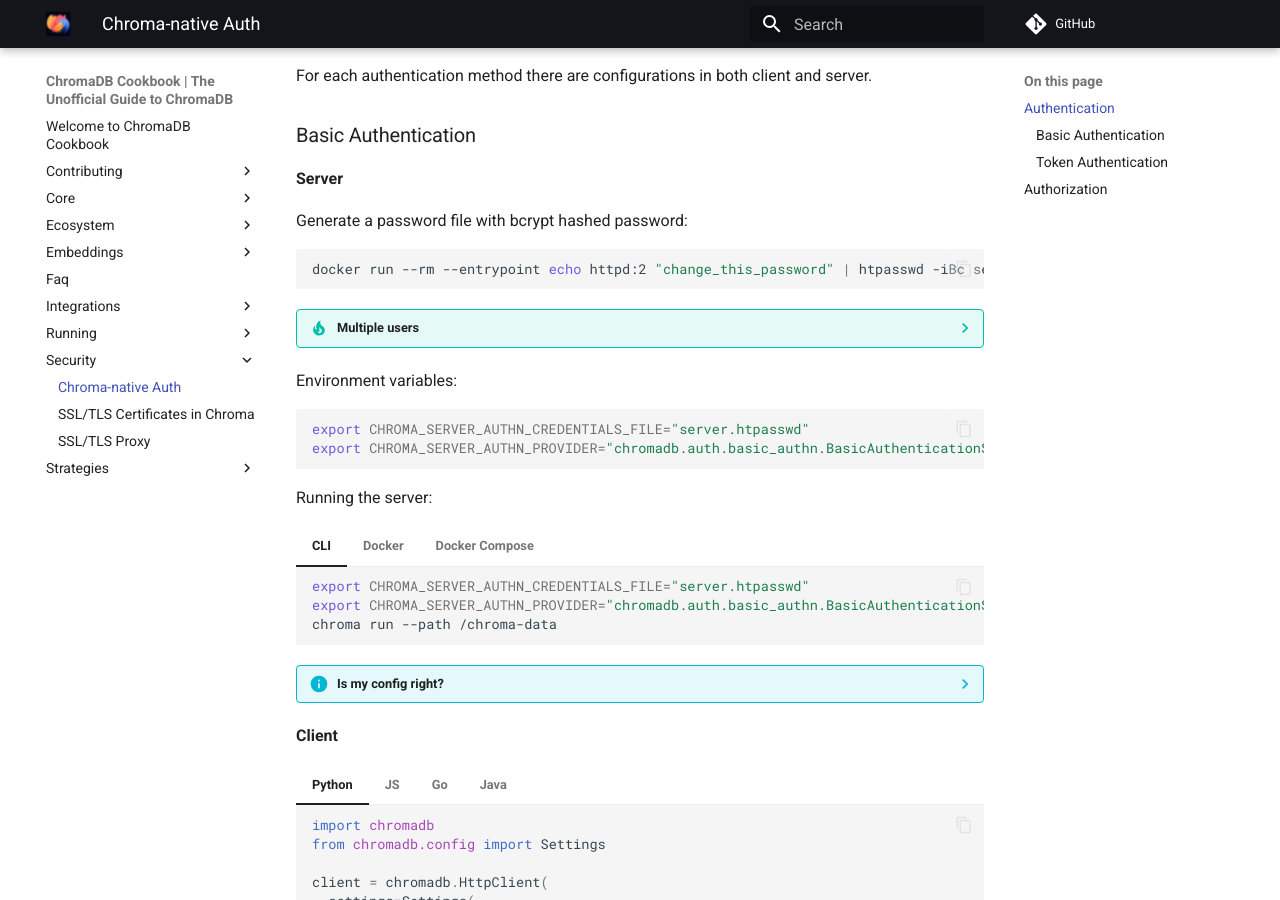
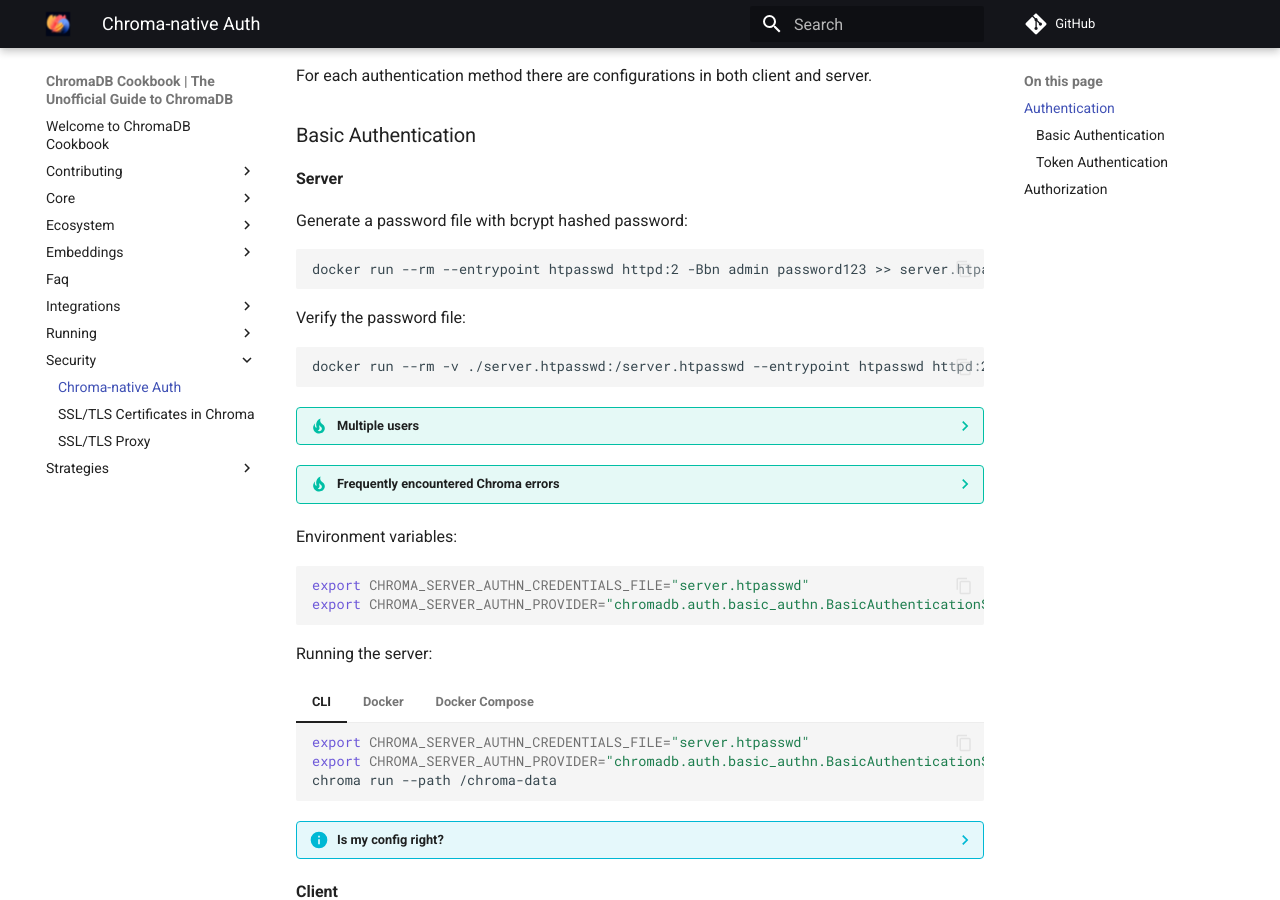
Before and after one commit to amikos-tech/chroma-cookbook, an MkDocs documentation site: the page built from docs/security/auth.md, in a window 1280 px wide and 900 px high, scrolled down 650 px. Built offline with MkDocs 1.6.1 and Material for MkDocs 9.7.7, drawn with Linux system fonts in a browser that asks for light colours; comment, search, counter and statistics services are not loaded.

Commit message:
docs: Improved the basic auth password generation and verification

````diff
--- a/docs/security/auth.md
+++ b/docs/security/auth.md
@@ -27,13 +27,29 @@
 Generate a password file with bcrypt hashed password:
 
 ```bash
-docker run --rm --entrypoint echo httpd:2 "change_this_password" | htpasswd -iBc server.htpasswd user1
+docker run --rm --entrypoint htpasswd httpd:2 -Bbn admin password123 >> server.htpasswd
+```
+
+Verify the password file:
+
+```bash
+docker run --rm -v ./server.htpasswd:/server.htpasswd --entrypoint htpasswd httpd:2 -vb /server.htpasswd admin password123
 ```
 
 ??? tip "Multiple users"
 
     Chroma supports multiple users in the htpasswd file. You can add multiple users by running the command multiple
     times WITHOUT `-c` flag.
+
+??? tip "Frequently encountered Chroma errors"
+
+    If you see the following error:
+
+    ```bash
+    UnicodeDecodeError: 'utf-8' codec can't decode byte 0xff in position 0: invalid start byte
+    ```
+
+    It is likely that you have not used the `-B` (bcrypt) flag when creating the password file.
 
 Environment variables:
 
````
